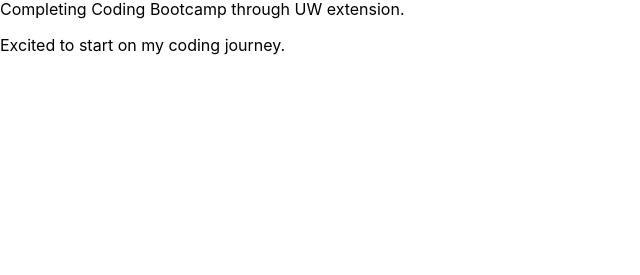
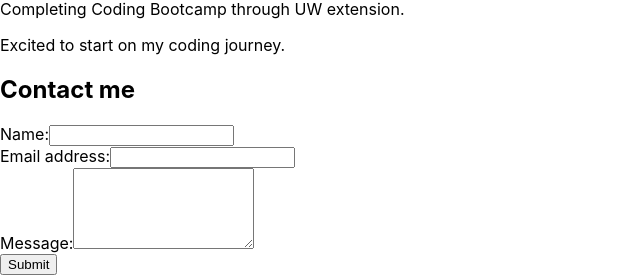
Before and after one commit to bcassellius/portfolio, a React (Create React App) app: page / in a window 1280 px wide. Shown: the part 535-810 px from the top of the page, without its empty margins (0-640 px from the left). Built offline with nearby package versions, Linux system fonts and the light colour scheme.

Commit message:
add contact form

```diff
--- a/src/App.js
+++ b/src/App.js
@@ -13,10 +13,10 @@ function App() {
       <Navigation></Navigation>
       <main>
         {/* <Header></Header> */}
-        {/* <ContactForm></ContactForm> */}
         <About></About>
         {/* <Portfolio></Portfolio> */}
         {/* <Resume></Resume> */}
+        <ContactForm></ContactForm>
         {/* <Footer></Footer> */}
       </main>
     </div>
--- a/src/components/Contact/index.js
+++ b/src/components/Contact/index.js
@@ -1,10 +1,64 @@
-import react from "react";
+import react, {useState} from "react";
+import {validateEmail } from "../../utils/helpers";
 
 function ContactForm() {
+    const [formState, setFormState] = useState({ name: '', email: '', message: '' });
+    const { name, email, message } = formState;
+    const [errorMessage, setErrorMessage] = useState('');
 
-    // return(
+    function handleChange(e) {
+        if (e.target.name === 'email') {
+            const isValid = validateEmail(e.target.value);
+            console.log(isValid)
+            if(!isValid){
+                setErrorMessage('Your email is invalid.');
+            }else {
+                setErrorMessage('');
+            }
+        } else {
+            if(!e.target.value.length){
+                    setErrorMessage(`${e.target.name} is required.`);
+            } else {
+                setErrorMessage('');
+            }
+        }
+        if (!errorMessage){
+            setFormState({...formState, [e.target.name]: e.target.value });
+        }
+        console.log('errorMessage', errorMessage);
+    }
+    // console.log(formState);
 
-    // );
+    function handleSubmit(e) {
+        e.preventDefault();
+        console.log(formState);
+    }
+
+    return(
+        <section>
+            <h1>Contact me</h1>
+            <form id="contact-form" onSubmit={handleSubmit}>
+                <div>
+                    <label htmlFor="name">Name:</label>
+                    <input type="text" defaultValue={name} onBlur={handleChange} name="name" />
+                </div>
+                <div>
+                    <label htmlFor="email">Email address:</label>
+                    <input type="email" defaultValue={email} onBlur={handleChange} name="email" />
+                </div>
+                <div>
+                    <label htmlFor="message">Message:</label>
+                    <textarea name="message" defaultValue={message} onBlur={handleChange} rows="5"  />
+                </div>
+                {errorMessage && (
+                    <div>
+                        <p className="error-text">{errorMessage}</p>
+                    </div>
+                )}
+                <button type="submit">Submit</button>
+            </form>
+        </section>
+    );
 }
 
 export default ContactForm
--- /dev/null
+++ b/src/utils/helpers.js
@@ -0,0 +1,4 @@
+export function validateEmail(email) {
+    var re = /(?:[a-z0-9!#$%&'*+/=?^_`{|}~-]+(?:\.[a-z0-9!#$%&'*+/=?^_`{|}~-]+)*|"(?:[\x01-\x08\x0b\x0c\x0e-\x1f\x21\x23-\x5b\x5d-\x7f]|\\[\x01-\x09\x0b\x0c\x0e-\x7f])*")@(?:(?:[a-z0-9](?:[a-z0-9-]*[a-z0-9])?\.)+[a-z0-9](?:[a-z0-9-]*[a-z0-9])?|\[(?:(?:25[0-5]|2[0-4][0-9]|[01]?[0-9][0-9]?)\.){3}(?:25[0-5]|2[0-4][0-9]|[01]?[0-9][0-9]?|[a-z0-9-]*[a-z0-9]:(?:[\x01-\x08\x0b\x0c\x0e-\x1f\x21-\x5a\x53-\x7f]|\\[\x01-\x09\x0b\x0c\x0e-\x7f])+)\])/;  //https://emailregex.com/
+    return re.test(String(email).toLowerCase());
+}
```
